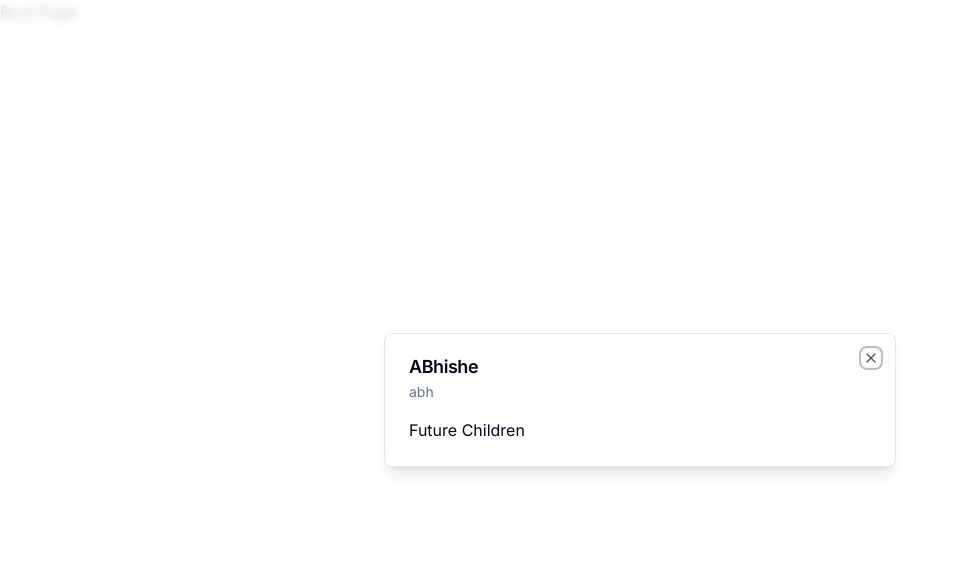
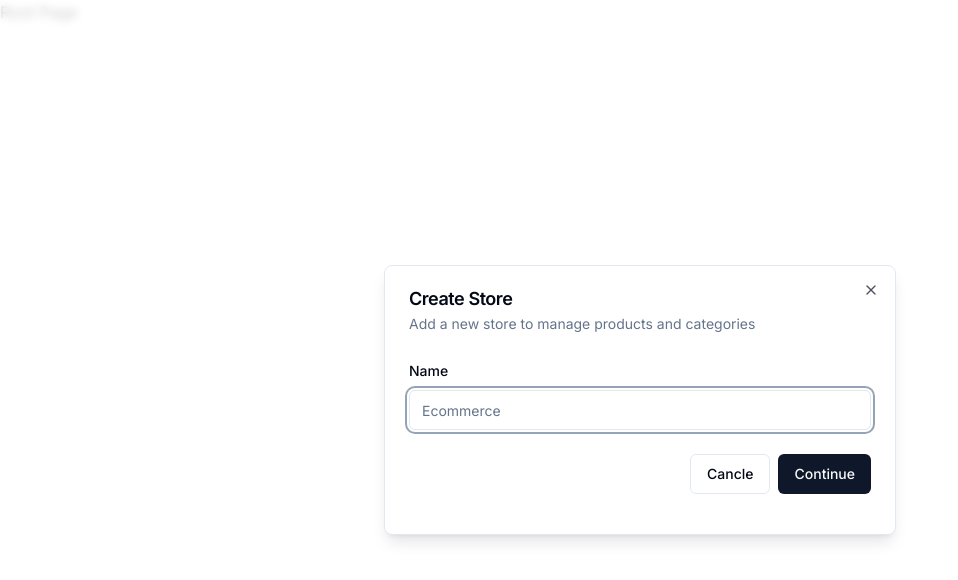
Before and after one commit to iamabhigupta/ecommerce-admin, a Next.js app: page / in a window 1280 px wide. Shown: the top 580 px of the page, without its empty margins (0-958 px from the left). Built offline with nearby package versions, Linux system fonts and the light colour scheme.

Commit message:
Db connection

```diff
--- a/app/layout.tsx
+++ b/app/layout.tsx
@@ -4,6 +4,7 @@ import { Inter } from 'next/font/google';
 import { ModalProvider } from '@/providers/modal-provider';
 
 import './globals.css';
+import prismadb from '@/lib/prisma';
 
 const inter = Inter({ subsets: ['latin'] });
 
--- a/components/modals/store-modal.tsx
+++ b/components/modals/store-modal.tsx
@@ -1,18 +1,79 @@
 'use client';
+
+import * as z from 'zod';
+import { useForm } from 'react-hook-form';
+import { zodResolver } from '@hookform/resolvers/zod';
 
 import { useStoreModal } from '@/hooks/use-store-modal';
 import Modal from '@/components/ui/modal';
+import {
+  Form,
+  FormControl,
+  FormField,
+  FormItem,
+  FormLabel,
+  FormMessage,
+} from '@/components/ui/form';
+import { Input } from '@/components/ui/input';
+import { Button } from '@/components/ui/button';
+
+const formSchema = z.object({
+  name: z.string().min(1),
+});
 
 const StoreModal = () => {
   const storeModal = useStoreModal();
+
+  const form = useForm<z.infer<typeof formSchema>>({
+    resolver: zodResolver(formSchema),
+    defaultValues: {
+      name: '',
+    },
+  });
+
+  const onSubmit = async (values: z.infer<typeof formSchema>) => {
+    console.log(values);
+  };
+
   return (
     <Modal
-      title="ABhishe"
-      description="abh"
+      title="Create Store"
+      description="Add a new store to manage products and categories"
       isOpen={storeModal.isOpen}
       onClose={storeModal.onClose}
     >
-      Future Children
+      <div>
+        <div className="space-y-4 py-2 pb-4">
+          <Form {...form}>
+            <form onSubmit={form.handleSubmit(onSubmit)}>
+              <FormField
+                control={form.control}
+                name="name"
+                render={({ field }) => (
+                  <FormItem>
+                    <FormLabel>Name</FormLabel>
+                    <FormControl>
+                      <Input placeholder="Ecommerce" {...field} />
+                    </FormControl>
+                    <FormMessage></FormMessage>
+                  </FormItem>
+                )}
+              />
+              <div className="pt-6 flex items-center justify-end space-x-2 w-full">
+                <Button
+                  variant="outline"
+                  onClick={() => {
+                    storeModal.onClose;
+                  }}
+                >
+                  Cancle
+                </Button>
+                <Button type="submit">Continue</Button>
+              </div>
+            </form>
+          </Form>
+        </div>
+      </div>
     </Modal>
   );
 };
--- a/package.json
+++ b/package.json
@@ -11,6 +11,7 @@
   "dependencies": {
     "@clerk/nextjs": "^4.21.13",
     "@hookform/resolvers": "^3.1.1",
+    "@prisma/client": "^4.16.2",
     "@radix-ui/react-dialog": "^1.0.4",
     "@radix-ui/react-label": "^2.0.2",
     "@radix-ui/react-slot": "^1.0.2",
@@ -34,5 +35,8 @@
     "typescript": "5.1.6",
     "zod": "^3.21.4",
     "zustand": "^4.3.8"
+  },
+  "devDependencies": {
+    "prisma": "^4.16.2"
   }
 }
```
Also changed, not shown: lib/prisma.ts (added, +10 -0 lines), 2 other files (tests, documents, lock files or other folders).
